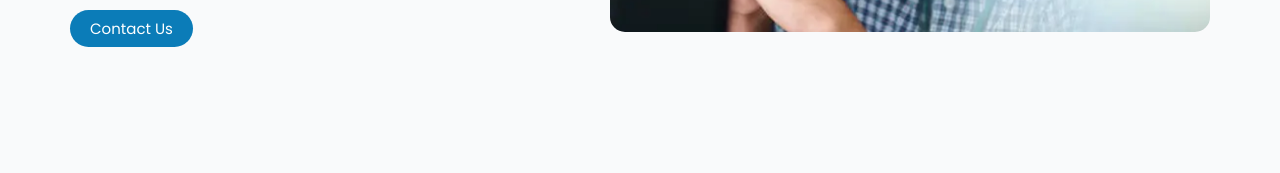
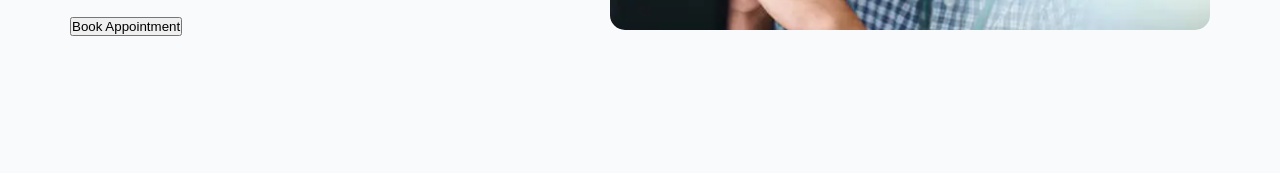
Before and after one commit to Hassan-Ghorab/ring-and-rise, a plain HTML site: page index.html in a window 1280 px wide. Shown: the part 627-800 px from the top of the page. Drawn offline with Linux system fonts and the light colour scheme.

Commit message:
fixing the spaces between sections

```diff
--- a/index.html
+++ b/index.html
@@ -87,7 +87,7 @@
               talent, and technology they need to break through limits and lead
               their markets.
             </p>
-            <a href="#contact" class="hero-btn">Contact Us</a>
+            <button id="openPopupBtn">Book Appointment</button>
           </div>
           <div class="hero-image">
             <img src="./images/hero.webp" alt="Startup Team Working" />
--- a/style.css
+++ b/style.css
@@ -7,8 +7,8 @@
   --dark-color: #fff;
   --text-color: #fff;
   --boxes-colors: #fff;
-  --section-padding-scroll: 90px;
-  --section-padding: 14rem;
+  --section-padding-scroll: 80px;
+  --section-padding: 10rem;
 }
 
 /* Base Reset */
@@ -49,6 +49,7 @@ html {
 
 a {
   text-decoration: none;
+  color: var(--light-color);
 }
 
 p {
```
